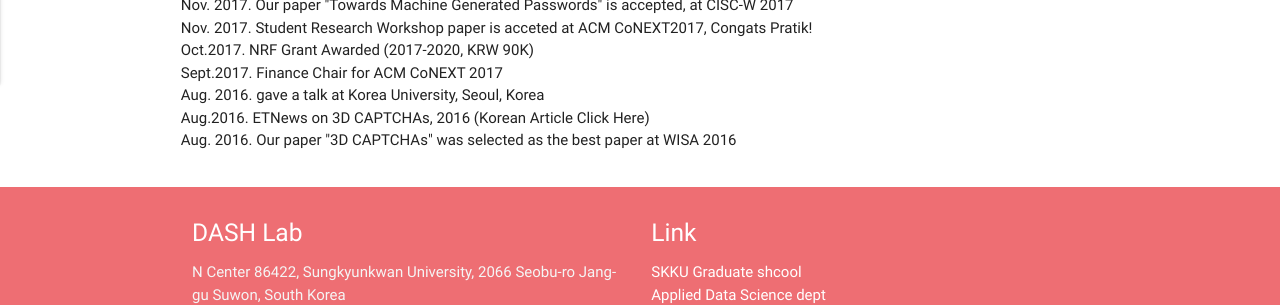
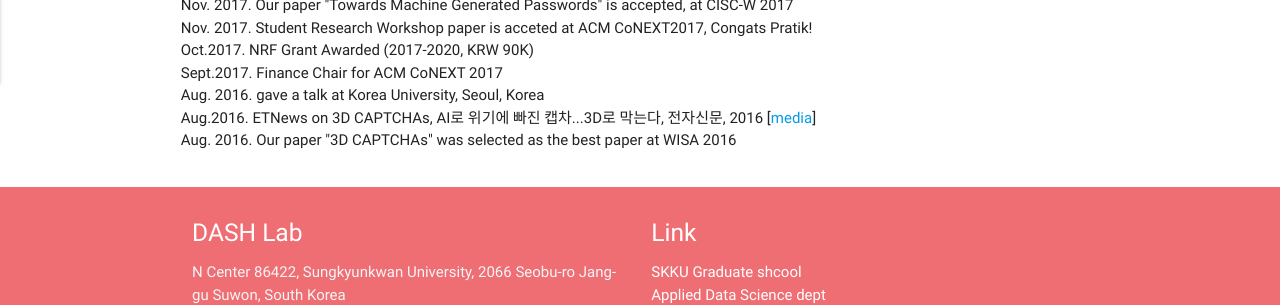
Before and after one commit to Yurim990507/DASH-Lab.github.io, a Jekyll site: the page built from example4.md, in a window 1280 px wide. Shown: the part 877-1182 px from the top of the page. Built offline with Jekyll 4.4.1, drawn with Linux system fonts in a browser that asks for light colours.

Commit message:
Update example4.md

```diff
--- a/example4.md
+++ b/example4.md
@@ -41,7 +41,7 @@ Nov. 2017. Student Research Workshop paper is acceted at ACM CoNEXT2017, Congats
 Oct.2017. NRF Grant Awarded (2017-2020, KRW 90K) <br>
 Sept.2017. Finance Chair for ACM CoNEXT 2017 <br>
 Aug. 2016. gave a talk at Korea University, Seoul, Korea <br>
-Aug.2016. ETNews on 3D CAPTCHAs, 2016 (Korean Article Click Here) <br>
+Aug.2016. ETNews on 3D CAPTCHAs, AI로 위기에 빠진 캡차...3D로 막는다, 전자신문, 2016 [<a href="https://www.etnews.com/20160826000204?m=1">media</a>] <br>
 Aug. 2016. Our paper "3D CAPTCHAs" was selected as the best paper at WISA 2016 <br>
     </div>
 </div>
```
